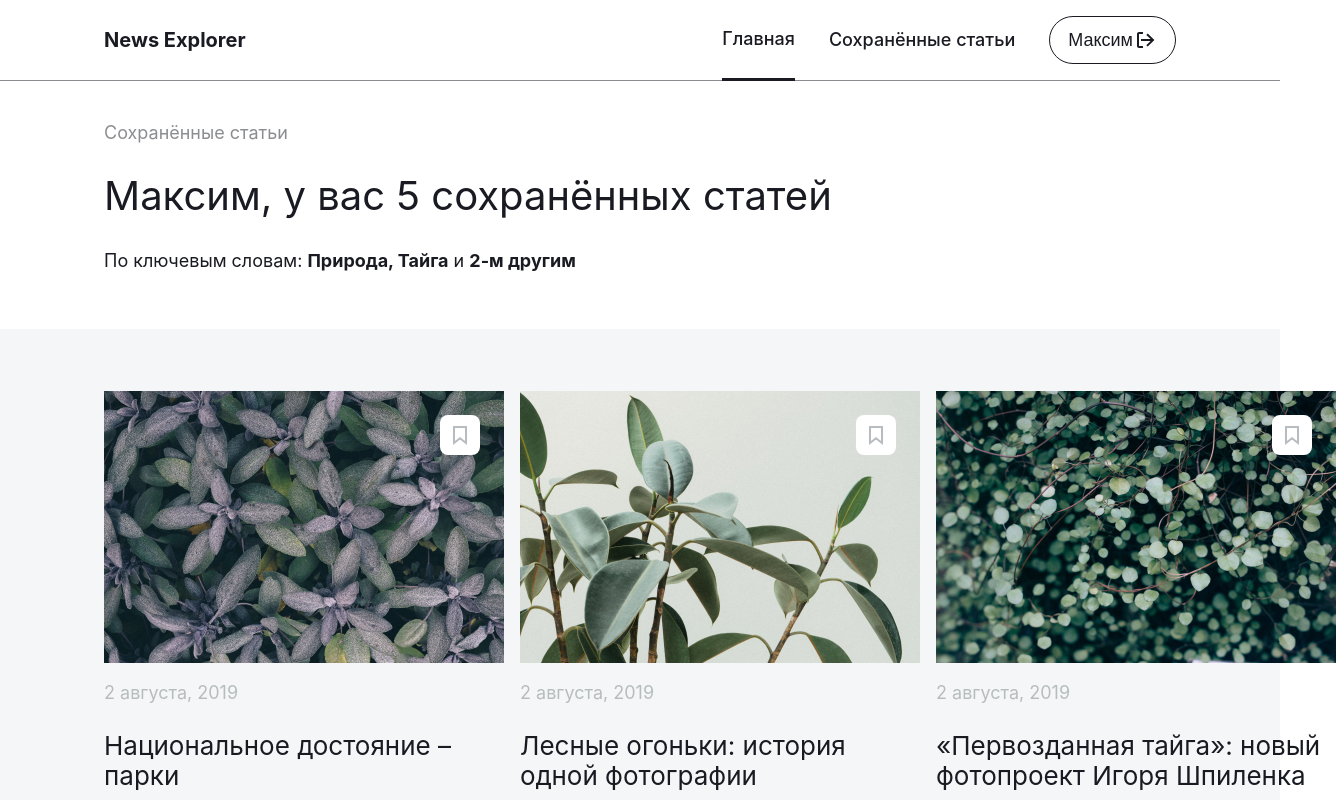
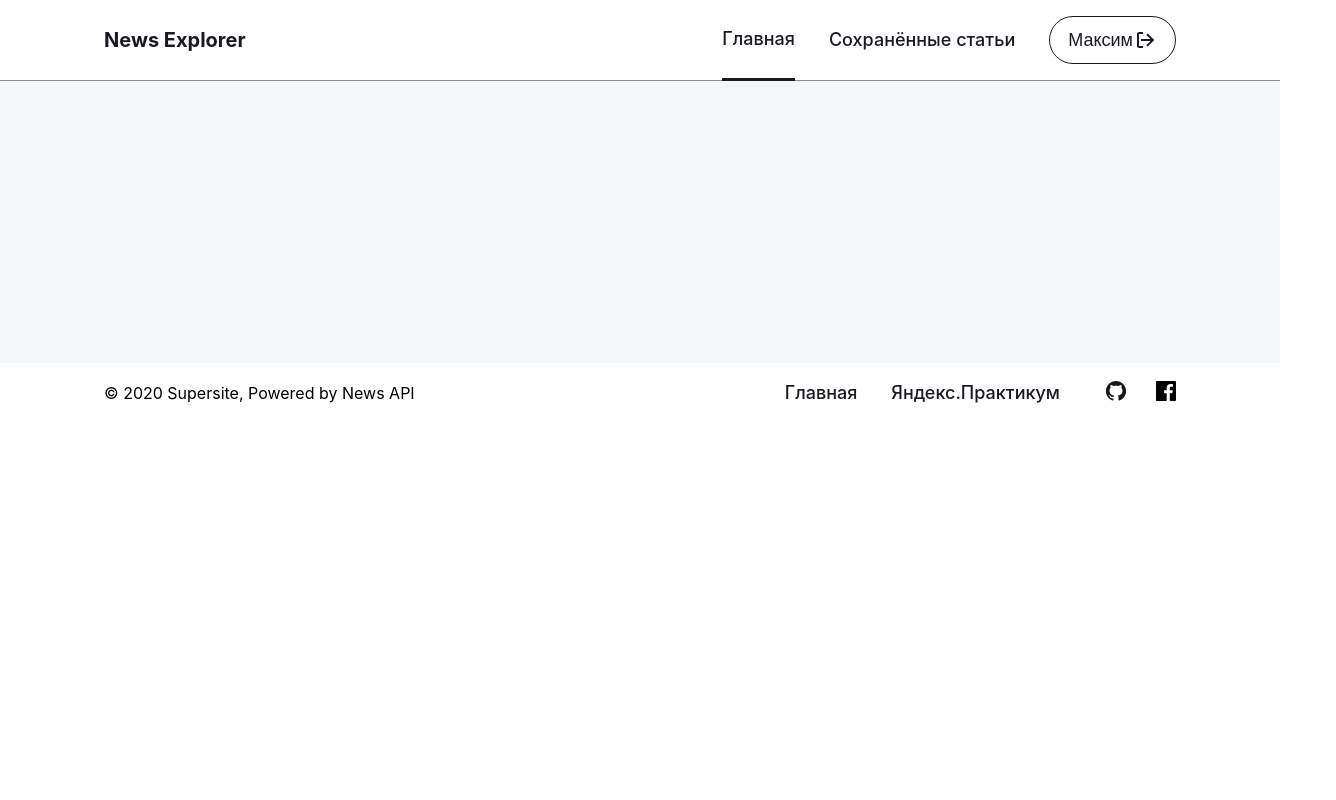
Before and after one commit to Maxxnikitin/news-explorer-frontend, a React (Create React App) app: page / in a window 1280 px wide. Shown: the top 800 px of the page, 1336 px wide, since content can reach past the window. Built offline with nearby package versions, Linux system fonts and the light colour scheme.

Commit message:
update NewsCard, fix Roures, start Preloader

```diff
--- a/public/index.html
+++ b/public/index.html
@@ -3,7 +3,7 @@
   <head>
     <meta charset="utf-8" />
     <link rel="icon" href="../src/images/favicon/favicon.svg" />
-    <meta name="viewport" content="width=device-width, initial-scale=1" />
+    <meta name="viewport" content="width=device-width, initial-scale=1, minimum-scale=1" />
     <meta name="theme-color" content="#000000" />
     <meta
       name="description"
--- a/src/components/App/App.js
+++ b/src/components/App/App.js
@@ -1,7 +1,7 @@
 import React from 'react';
 import './App.css';
 import { Route, Switch } from 'react-router-dom';
-// import Main from '../Main/Main';
+import Main from '../Main/Main';
 import SavedNews from '../SavedNews/SavedNews';
 import Header from '../Header/Header';
 import Footer from '../Footer/Footer';
@@ -11,8 +11,11 @@ function App() {
     <div className="page">
       <Header />
       <Switch>
-        <Route to='/saved-news'>
+        <Route path='/saved-news'>
           <SavedNews />
+        </Route>
+        <Route path='/'>
+          <Main />
         </Route>
       </Switch>
       <Footer />
--- a/src/components/Main/Main.js
+++ b/src/components/Main/Main.js
@@ -1,2 +1,13 @@
 import React from 'react';
 import './Main.css';
+import Preloader from '../Preloader/Preloader';
+
+function Main() {
+  return (
+    <main className='main'>
+      <Preloader />
+    </main>
+  );
+}
+
+export default Main;
--- a/src/components/NewsCard/NewsCard.css
+++ b/src/components/NewsCard/NewsCard.css
@@ -3,6 +3,20 @@
   max-width: 400px;
   display: flex;
   flex-direction: column;
+  border-radius: 20px;
+  background-color: #fff;
+}
+
+.card__img {
+  width: 100%;
+  border-radius: 20px 20px 0 0;
+}
+
+.card__container {
+  display: flex;
+  flex-direction: column;
+  margin: 24px;
+  height: 254px;
 }
 
 .card__date {
@@ -11,6 +25,7 @@
   font-size: 18px;
   line-height: 24px;
   color: #B6BCBF;
+  margin: 0;
 }
 
 .card__title {
@@ -19,6 +34,7 @@
   font-size: 26px;
   line-height: 30px;
   color: #1A1B22;
+  margin: 12px 0 16px;
 }
 
 .card__text {
@@ -27,6 +43,8 @@
   font-size: 16px;
   line-height: 22px;
   color: #1A1B22;
+  margin: 0 0 10px;
+
 }
 
 .card__source {
@@ -37,4 +55,6 @@
   letter-spacing: 0.4px;
   text-transform: uppercase;
   color: #B6BCBF;
+  margin: 0;
+  margin-top: auto;
 }
--- a/src/components/Preloader/Preloader.css
+++ b/src/components/Preloader/Preloader.css
@@ -0,0 +1,27 @@
+.preloader {
+  background-color: #F5F6F7;
+  height: 282px;
+  overflow: hidden;
+}
+
+.preloader__cercle {
+	display: block;
+	width: 50px;
+	height: 50px;
+	border: 4px solid #444;
+	border-bottom-color: #888;
+	border-radius: 50%;
+	position: absolute;
+	top: 0;
+	left: 0;
+	right: 0;
+	bottom: 0;
+	margin: auto;
+	animation: spin .75s infinite linear;
+}
+
+@keyframes spin {
+	100% {
+		transform: rotate(360deg);
+	}
+}
--- a/src/components/Preloader/Preloader.js
+++ b/src/components/Preloader/Preloader.js
@@ -1,2 +1,12 @@
 import React from 'react';
 import './Preloader.css';
+
+function Preloader() {
+  return (
+    <section className='preloader'>
+      <i className='preloader__circle'></i>
+    </section>
+  );
+}
+
+export default Preloader;
```
Also changed, not shown: src/images/search/bgd.jpg (added).
